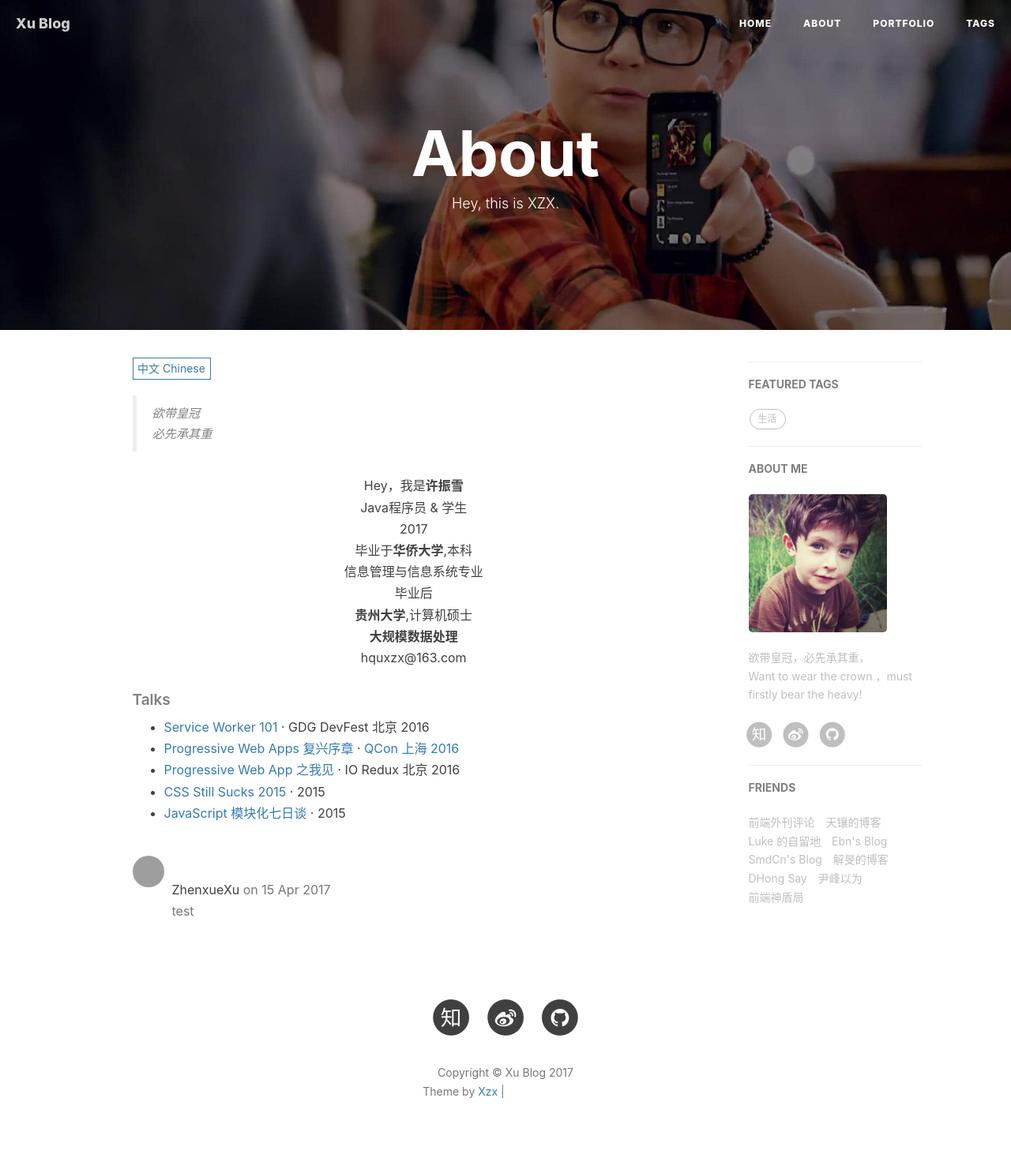
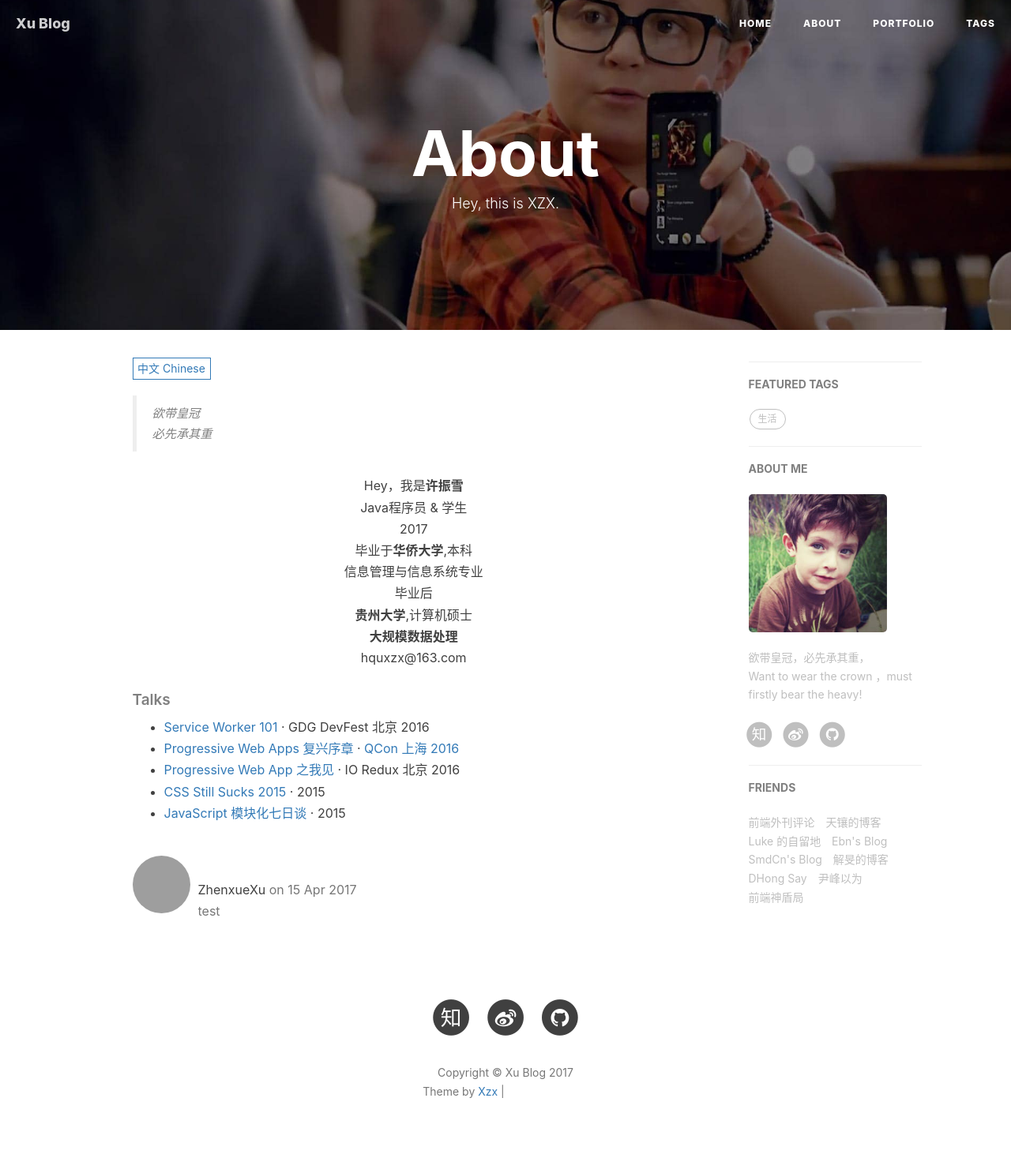
Before and after one commit to popsiclexu/popsiclexu.github.io, a Jekyll site: the page built from about.html, in a window 1280 px wide. Shown: the whole page at 79% size. Built offline with Jekyll 4.4.1, drawn with Linux system fonts in a browser that asks for light colours; nearby versions of some CDN libraries; a script that is not in the unit is left out; comment, search, counter and statistics services are not loaded; grey boxes are pictures that could not be loaded.

Commit message:
修改头像

```diff
--- a/about.html
+++ b/about.html
@@ -122,7 +122,7 @@
 {% for c in sorted_comments %}
   <div class="media">
     <div class="media-left">
-      <img src="{{ c.author.picture }}" alt="{{ c.author.displayName}}" height="40" width="40" style="border-radius:50%;">
+      <img src="{{ c.author.picture }}" alt="{{ c.author.displayName}}" height="73" width="73" style="border-radius:50%;">
     </div>
     <div class="media-body">
       <p class="text-muted">
```
